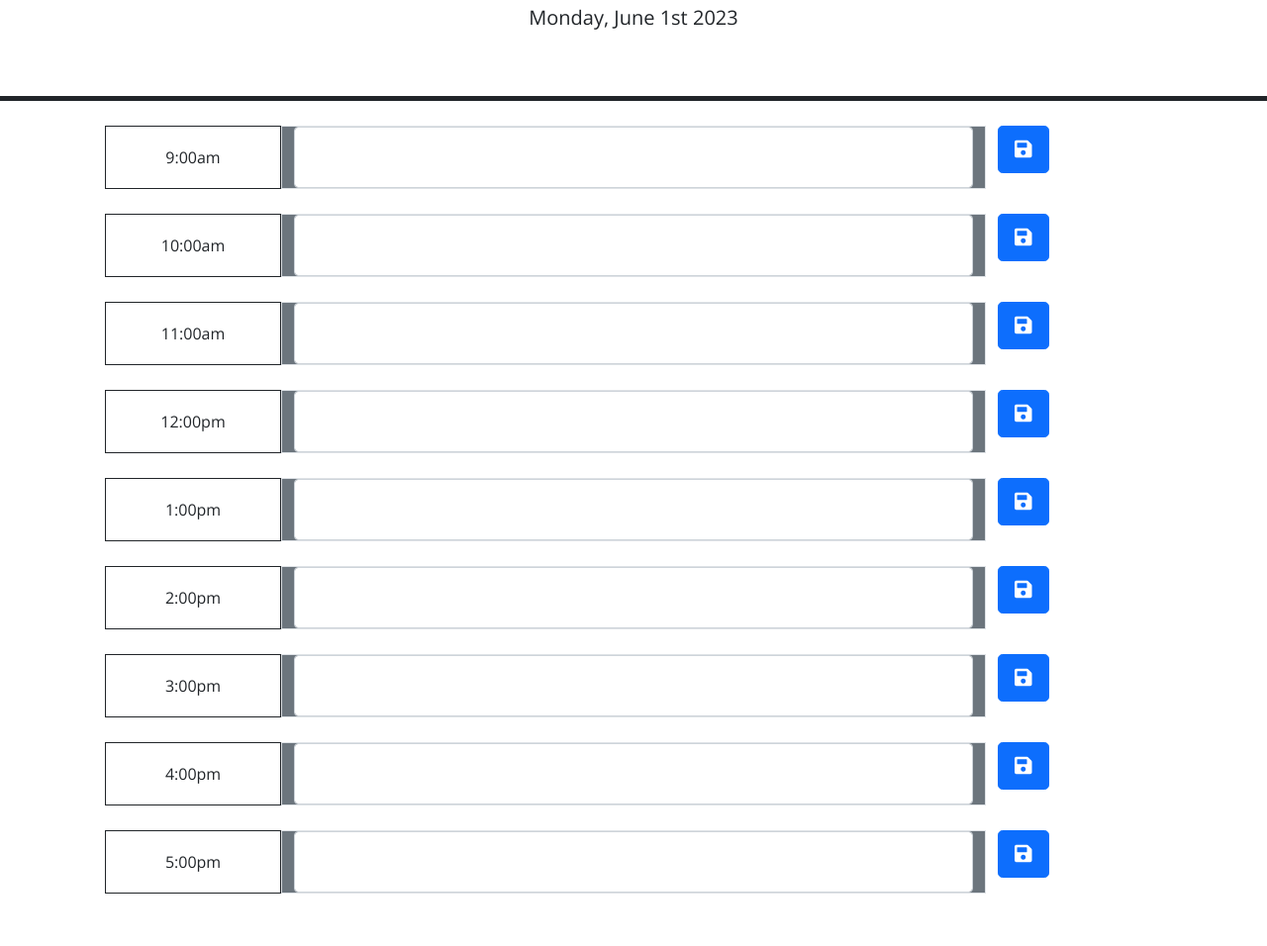
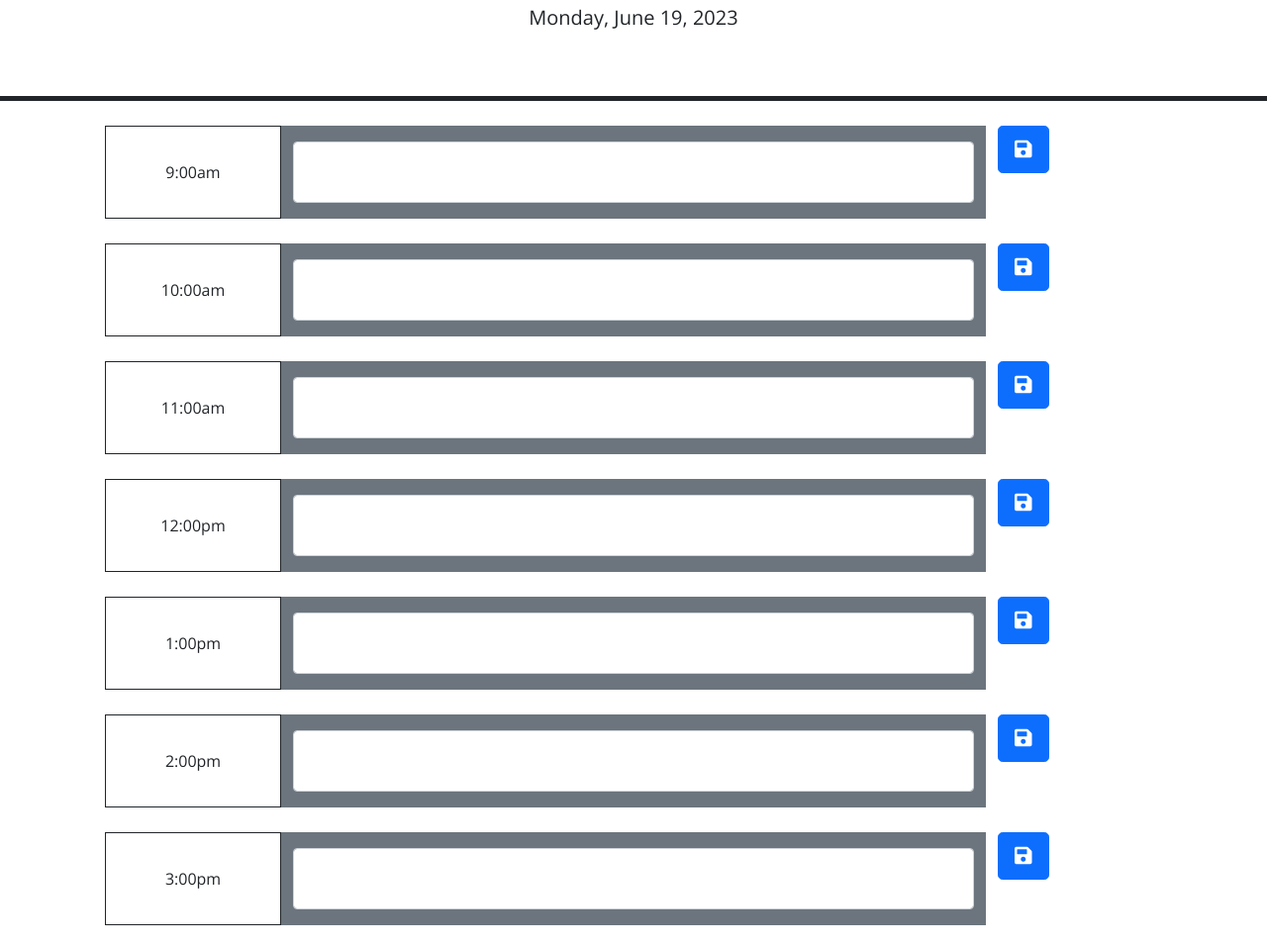
Before and after one commit to beerendan/DailyPlanner, a website: page index.html in a window 1280 px wide. Shown: the part 176-1132 px from the top of the page at 99% size. Before the commit the page ends 1103 px from the top, so only its background shows below. Drawn offline with nearby package versions, Linux system fonts and the light colour scheme.

Commit message:
all done

```diff
--- a/index.html
+++ b/index.html
@@ -25,7 +25,7 @@
   <body>
     <header class="p-5 mb-4 border-5 border-bottom border-dark text-center">
       <h1 class="display-3">Work Day Scheduler</h1>
-      <p class="lead">A simple calendar app for scheduling your work day</p>
+      <p class="lead text-muted">A simple calendar app for scheduling your work day</p>
       <p id="currentDay" class="lead"></p>
     </header>
 
@@ -35,9 +35,9 @@
           <div class="col-2 border border-dark border-left-0 d-flex align-items-center justify-content-center">
             <label id="9am-time">9:00am</label>
           </div>
-          <div id="9am-text" class="col-8 border">
+          <div id="9am-text" class="col-md-8 py-3">
             <div class="input">
-              <textarea id="9am-textArea" class="form-control"></textarea>
+              <textarea id="9am-textArea" class="form-control description"></textarea>
             </div>
           </div>
           <div class="col-2">
@@ -52,7 +52,7 @@
       <div class="col-2 border border-dark border-left-0 d-flex align-items-center justify-content-center">
         <label id="10am-time">10:00am</label>
       </div>
-      <div id="10am-text" class="col-8 border">
+      <div id="10am-text" class="col-md-8 py-3">
         <div class="input">
           <textarea id="10am-textArea" class="form-control">
           </textarea>
@@ -70,7 +70,7 @@
         <div class="col-2 border border-dark border-left-0 d-flex align-items-center justify-content-center">
           <label id="11am-time">11:00am</label>
        </div>
-        <div id="11am-text" class="col-8 border">
+        <div id="11am-text" class="col-md-8 py-3">
          <div class="input">
            <textarea id="11am-textArea" class="form-control"></textarea>
           </div>
@@ -87,7 +87,7 @@
   <div class="col-2 border border-dark border-left-0 d-flex align-items-center justify-content-center">
     <label id="12pm-time">12:00pm</label>
   </div>
-  <div id="12pm-text" class="col-8 border">
+  <div id="12pm-text" class="col-md-8 py-3">
     <div class="input">
       <textarea id="12pm-textArea" class="form-control"></textarea>
 
@@ -105,7 +105,7 @@
   <div class="col-2 border border-dark border-left-0 d-flex align-items-center justify-content-center">
     <label id="1pm-time">1:00pm</label>
   </div>
-  <div id="1pm-text" class="col-8 border">
+  <div id="1pm-text" class="col-md-8 py-3">
     <div class="input">
       <textarea id="1pm-textArea" class="form-control">
       </textarea>
@@ -123,7 +123,7 @@
   <div class="col-2 border border-dark border-left-0 d-flex align-items-center justify-content-center">
     <label id="2pm-time">2:00pm</label>
   </div>
-  <div id="2pm-text" class="col-8 border">
+  <div id="2pm-text" class="col-md-8 py-3">
     <div class="input">
       <textarea id="2pm-textArea" class="form-control"></textarea>
     </div>
@@ -140,7 +140,7 @@
   <div class="col-2 border border-dark border-left-0 d-flex align-items-center justify-content-center">
     <label id="3pm-time">3:00pm</label>
   </div>
-  <div id="3pm-text" class="col-8 border">
+  <div id="3pm-text" class="col-md-8 py-3">
     <div class="input">
       <textarea id="3pm-textArea" class="form-control"></textarea>
     </div>
@@ -157,7 +157,7 @@
   <div class="col-2 border border-dark border-left-0 d-flex align-items-center justify-content-center">
     <label id="4pm-time">4:00pm</label>
   </div>
-  <div id="4pm-text" class="col-8 border">
+  <div id="4pm-text" class="col-md-8 py-3">
     <div class="input">
       <textarea id="1pm-textArea" class="form-control"></textarea>
     </div>
@@ -174,7 +174,7 @@
   <div class="col-2 border border-dark border-left-0 d-flex align-items-center justify-content-center">
     <label id="5pm-time">5:00pm</label>
   </div>
-  <div id="5pm-text" class="col-8 border">
+  <div id="5pm-text" class="col-md-8 py-3">
     <div class="input">
       <textarea id="5pm-textArea" class="form-control">
       </textarea>
@@ -192,8 +192,9 @@
 
 
     <script src="https://code.jquery.com/jquery-3.4.1.min.js"></script>
-    <script src="https://cdnjs.cloudflare.com/ajax/libs/moment.js/2.24.0/moment.min.js"></script>
-
+    <script src="https://cdn.jsdelivr.net/npm/dayjs@1.11.3/dayjs.min.js"
+      integrity="sha256-iu/zLUB+QgISXBLCW/mcDi/rnf4m4uEDO0wauy76x7U="
+      crossorigin="anonymous"></script>
     <script src="script.js"></script>
   </body>
 </html>
--- /dev/null
+++ b/package.json
@@ -0,0 +1,5 @@
+{
+  "dependencies": {
+    "dayjs": "^1.11.8"
+  }
+}
--- a/script.js
+++ b/script.js
@@ -1,3 +1,4 @@
+
 let timeNow="";
 let local= window.localStorage;
 let planner= ["","","","","","","","",""];
@@ -208,8 +209,8 @@ function rowStatus(){
 }
   //comparing schedule blocks with actual time
 function compareTime(blockTime) {
-  let rowTime= moment(blockTime, "h:mma");
-  let currentTime= moment(timeNow, "h:mma");
+  let rowTime= dayjs(blockTime, "h:mma");
+  let currentTime= dayjs(timeNow, "h:mma");
   let bool=currentTime.isBefore(rowTime);
 
   if(bool==false){
@@ -221,9 +222,7 @@ function compareTime(blockTime) {
 
 //Display for current date/time function
 function setDate(){
-  let getDate= moment().toDate();
-  let dateNow= moment(getDate).format("dddd, MMMM do YYYY");
-  timeNow = moment(getDate).format("h:mma");
+    let today= dayjs().format('dddd, MMMM DD, YYYY');
 
-  $("#currentDay").html("<p>"+dateNow+ "<p>");
-}
+    $("#currentDay").html("<p>"+today+ "<p>");
+  }
```
Also changed, not shown: 1 other file.
